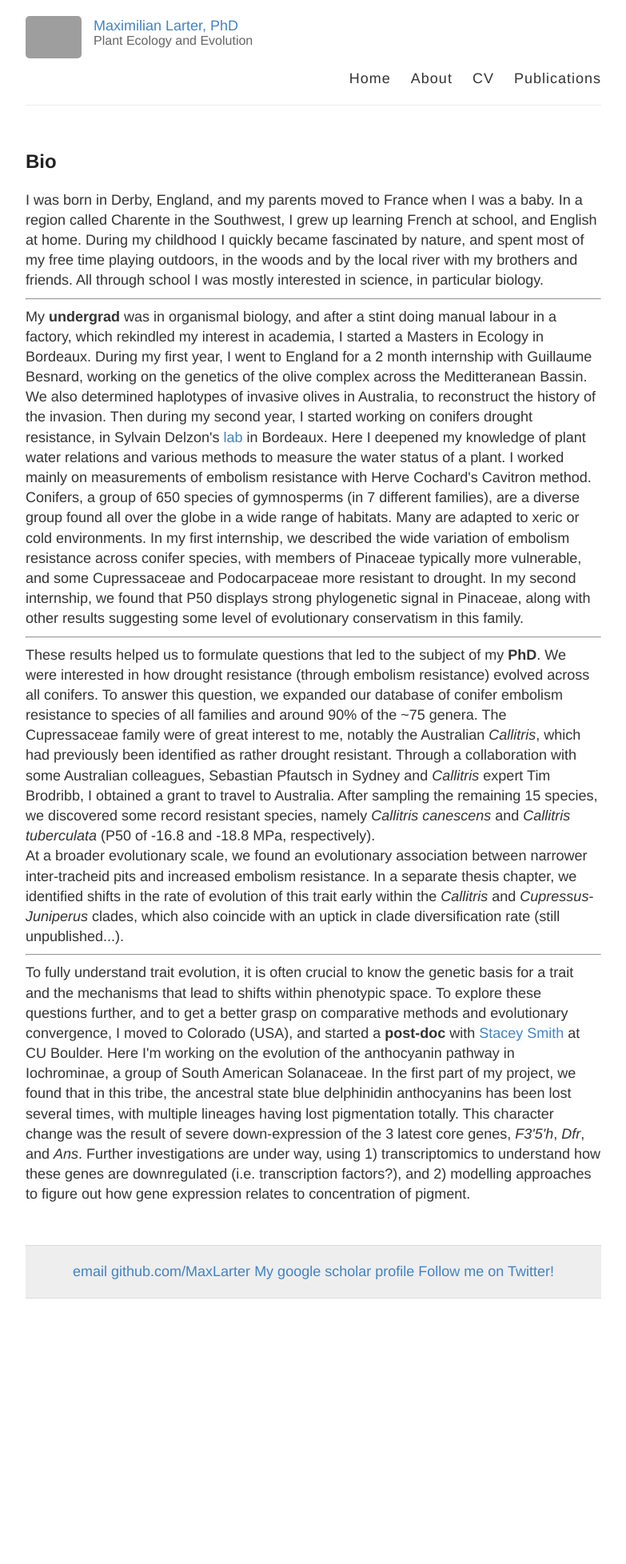
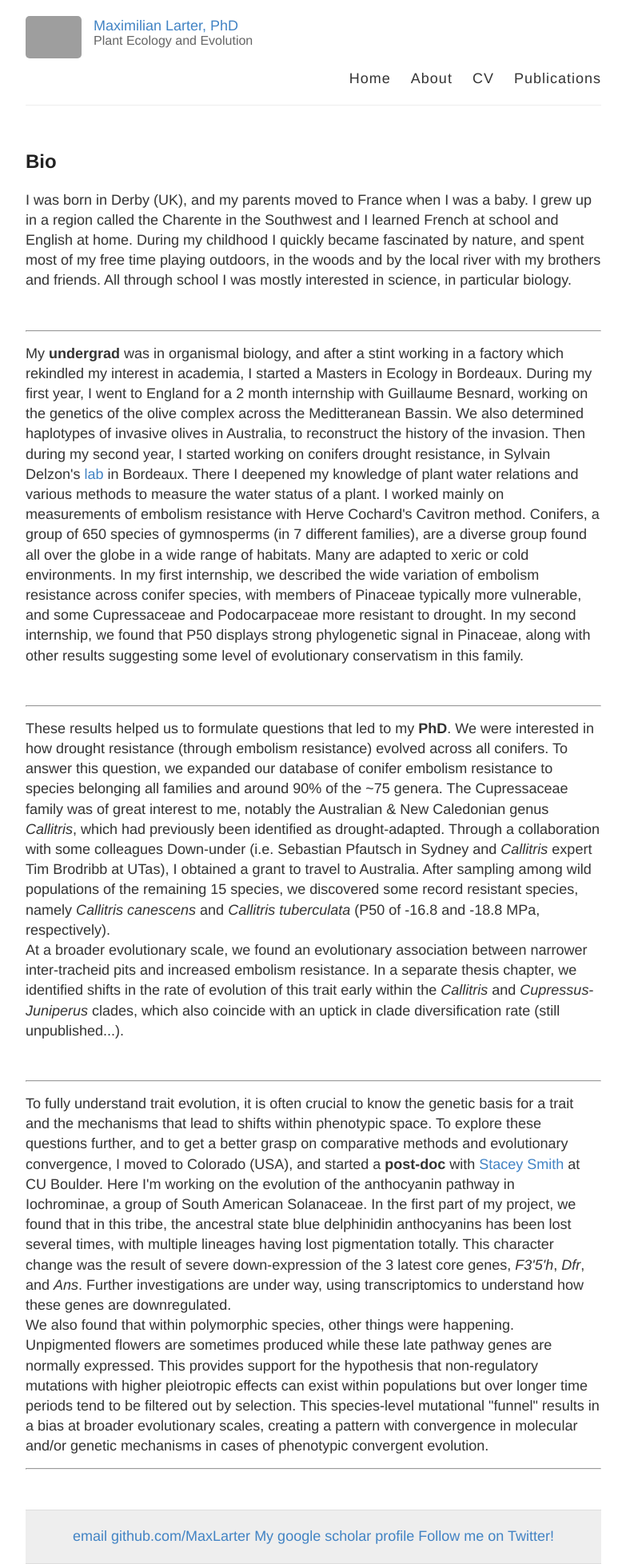
Before and after one commit to MaxLarter/maxlarter.github.io, a Jekyll site: the page about.html, which Jekyll copies as it is, in a window 1280 px wide. Shown: the whole page at 80% size, without its empty margins (248-1031 px from the left). Built offline with Jekyll 4.4.1, drawn with Linux system fonts in a browser that asks for light colours; before the commit the page ends 1624 px from its top, so only the background shows below that; grey boxes are pictures that could not be loaded.

Commit message:
push test

```diff
--- a/about.html
+++ b/about.html
@@ -44,22 +44,25 @@
 	<div id="page-wrap">
 	<div class="clear"></div>
 	<h2>Bio</h2>
-	I was born in Derby, England, and my parents moved to France when I was a baby. In a region called Charente in the Southwest, I grew up learning French at school, and English at home. During my childhood I quickly became fascinated by nature, and spent most of my free time playing outdoors, in the woods and by the local river with my brothers and friends. All through school I was mostly interested in science, in particular biology. <br/>
+	<p>I was born in Derby (UK), and my parents moved to France when I was a baby. I grew up in a region called the Charente in the Southwest and I learned French at school and English at home. During my childhood I quickly became fascinated by nature, and spent most of my free time playing outdoors, in the woods and by the local river with my brothers and friends. All through school I was mostly interested in science, in particular biology.</p> <br/>
 
 	<hr>
 
-	My <b>undergrad</b> was in organismal biology, and after a stint doing manual labour in a factory, which rekindled my interest in academia, I started a Masters in Ecology in Bordeaux. During my first year, I went to England for a 2 month internship with Guillaume Besnard, working on the genetics of the olive complex across the Meditteranean Bassin. We also determined haplotypes of invasive olives in Australia, to reconstruct the history of the invasion. Then during my second year, I started working on conifers drought resistance, in Sylvain Delzon's <a href="http://sylvain-delzon.com/" target="_blank">lab</a> in Bordeaux.
-	Here I deepened my knowledge of plant water relations and various methods to measure the water status of a plant. I worked mainly on measurements of embolism resistance with Herve Cochard's Cavitron method. Conifers, a group of 650 species of gymnosperms (in 7 different families), are a diverse group found all over the globe in a wide range of habitats. Many are adapted to xeric or cold environments. In my first internship, we described the wide variation of embolism resistance across conifer species, with members of Pinaceae typically more vulnerable, and some Cupressaceae and Podocarpaceae more resistant to drought. In my second internship, we found that P<sub>50</sub> displays strong phylogenetic signal in Pinaceae, along with other results suggesting some level of evolutionary conservatism in this family. <br/>
+	<p>My <b>undergrad</b> was in organismal biology, and after a stint working in a factory which rekindled my interest in academia, I started a Masters in Ecology in Bordeaux. During my first year, I went to England for a 2 month internship with Guillaume Besnard, working on the genetics of the olive complex across the Meditteranean Bassin. We also determined haplotypes of invasive olives in Australia, to reconstruct the history of the invasion. Then during my second year, I started working on conifers drought resistance, in Sylvain Delzon's <a href="http://sylvain-delzon.com/" target="_blank">lab</a> in Bordeaux.
+	There I deepened my knowledge of plant water relations and various methods to measure the water status of a plant. I worked mainly on measurements of embolism resistance with Herve Cochard's Cavitron method. Conifers, a group of 650 species of gymnosperms (in 7 different families), are a diverse group found all over the globe in a wide range of habitats. Many are adapted to xeric or cold environments. In my first internship, we described the wide variation of embolism resistance across conifer species, with members of Pinaceae typically more vulnerable, and some Cupressaceae and Podocarpaceae more resistant to drought. In my second internship, we found that P<sub>50</sub> displays strong phylogenetic signal in Pinaceae, along with other results suggesting some level of evolutionary conservatism in this family.</p> <br/>
 
 	<hr>
 
-	These results helped us to formulate questions that led to the subject of my <b>PhD</b>. We were interested in how drought resistance (through embolism resistance) evolved across all conifers. To answer this question, we expanded our database of conifer embolism resistance to species of all families and around 90% of the ~75 genera. The Cupressaceae family were of great interest to me, notably the Australian <i>Callitris</i>, which had previously been identified as rather drought resistant. Through a collaboration with some Australian colleagues, Sebastian Pfautsch in Sydney and <i>Callitris</i> expert Tim Brodribb, I obtained a grant to travel to Australia. After sampling the remaining 15 species, we discovered some record resistant species, namely <i>Callitris canescens</i> and <i>Callitris tuberculata</i> (P<sub>50</sub> of -16.8 and -18.8 MPa, respectively). <br/>
-
-	At a broader evolutionary scale, we found an evolutionary association between narrower inter-tracheid pits and increased embolism resistance. In a separate thesis chapter, we identified shifts in the rate of evolution of this trait early within the <i>Callitris</i> and <i>Cupressus</i>-<i>Juniperus</i> clades, which also coincide with an uptick in clade diversification rate (still unpublished...). <br/>
+	<p>These results helped us to formulate questions that led to my <b>PhD</b>. We were interested in how drought resistance (through embolism resistance) evolved across all conifers. To answer this question, we expanded our database of conifer embolism resistance to species belonging all families and around 90% of the ~75 genera. The Cupressaceae family was of great interest to me, notably the Australian & New Caledonian genus <i>Callitris</i>, which had previously been identified as drought-adapted. Through a collaboration with some colleagues Down-under (i.e. Sebastian Pfautsch in Sydney and <i>Callitris</i> expert Tim Brodribb at UTas), I obtained a grant to travel to Australia. After sampling among wild populations of the remaining 15 species, we discovered some record resistant species, namely <i>Callitris canescens</i> and <i>Callitris tuberculata</i> (P<sub>50</sub> of -16.8 and -18.8 MPa, respectively). <br/>
+	At a broader evolutionary scale, we found an evolutionary association between narrower inter-tracheid pits and increased embolism resistance. In a separate thesis chapter, we identified shifts in the rate of evolution of this trait early within the <i>Callitris</i> and <i>Cupressus</i>-<i>Juniperus</i> clades, which also coincide with an uptick in clade diversification rate (still unpublished...).</p> <br/>
 
 	<hr>
 
-	To fully understand trait evolution, it is often crucial to know the genetic basis for a trait and the mechanisms that lead to shifts within phenotypic space. To explore these questions further, and to get a better grasp on comparative methods and evolutionary convergence, I moved to Colorado (USA), and started a <b>post-doc</b> with <a href="https://www.colorado.edu/smithlab/" target="_blank">Stacey Smith</a> at CU Boulder. Here I'm working on the evolution of the anthocyanin pathway in Iochrominae, a group of South American Solanaceae. In the first part of my project, we found that in this tribe, the ancestral state blue delphinidin anthocyanins has been lost several times, with multiple lineages having lost pigmentation totally. This character change was the result of severe down-expression of the 3 latest core genes, <i>F3'5'h</i>, <i>Dfr</i>, and <i>Ans</i>. Further investigations are under way, using 1) transcriptomics to understand how these genes are downregulated (i.e. transcription factors?), and 2) modelling approaches to figure out how gene expression relates to concentration of pigment.
+	<p>To fully understand trait evolution, it is often crucial to know the genetic basis for a trait and the mechanisms that lead to shifts within phenotypic space. To explore these questions further, and to get a better grasp on comparative methods and evolutionary convergence, I moved to Colorado (USA), and started a <b>post-doc</b> with <a href="https://www.colorado.edu/smithlab/" target="_blank">Stacey Smith</a> at CU Boulder. Here I'm working on the evolution of the anthocyanin pathway in Iochrominae, a group of South American Solanaceae. In the first part of my project, we found that in this tribe, the ancestral state blue delphinidin anthocyanins has been lost several times, with multiple lineages having lost pigmentation totally. This character change was the result of severe down-expression of the 3 latest core genes, <i>F3'5'h</i>, <i>Dfr</i>, and <i>Ans</i>. Further investigations are under way, using transcriptomics to understand how these genes are downregulated. <br/>
+	We also found that within polymorphic species, other things were happening. Unpigmented flowers are sometimes produced while these late pathway genes are normally expressed. This provides support for the hypothesis that non-regulatory mutations with higher pleiotropic effects can exist within populations but over longer time periods tend to be filtered out by selection. This species-level mutational "funnel" results in a bias at broader evolutionary scales, creating a pattern with convergence in molecular and/or genetic mechanisms in cases of phenotypic convergent evolution.</p>
+
+	<hr>
+
 	<p>
 
 	</p>
```
Also changed, not shown: 1 other file.
